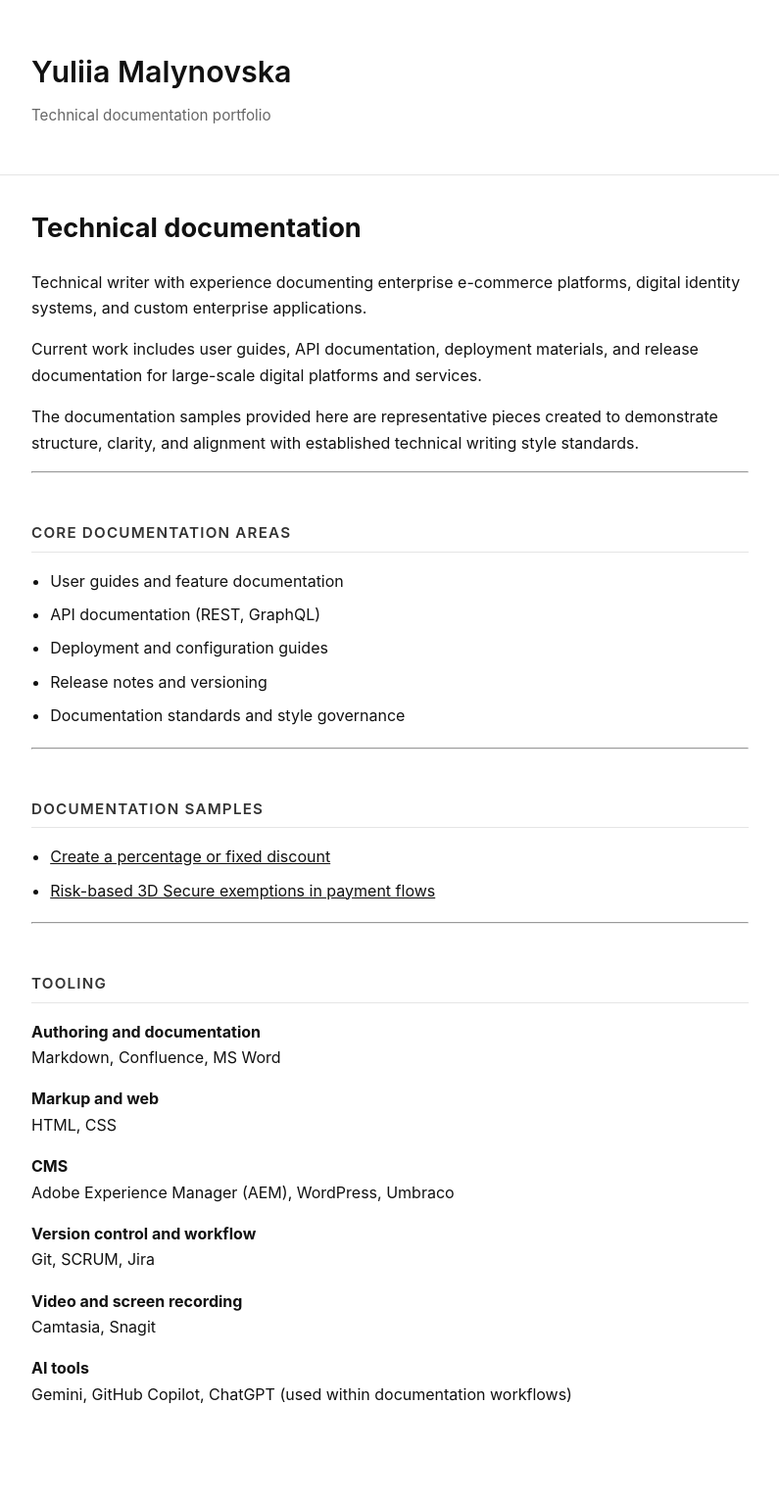
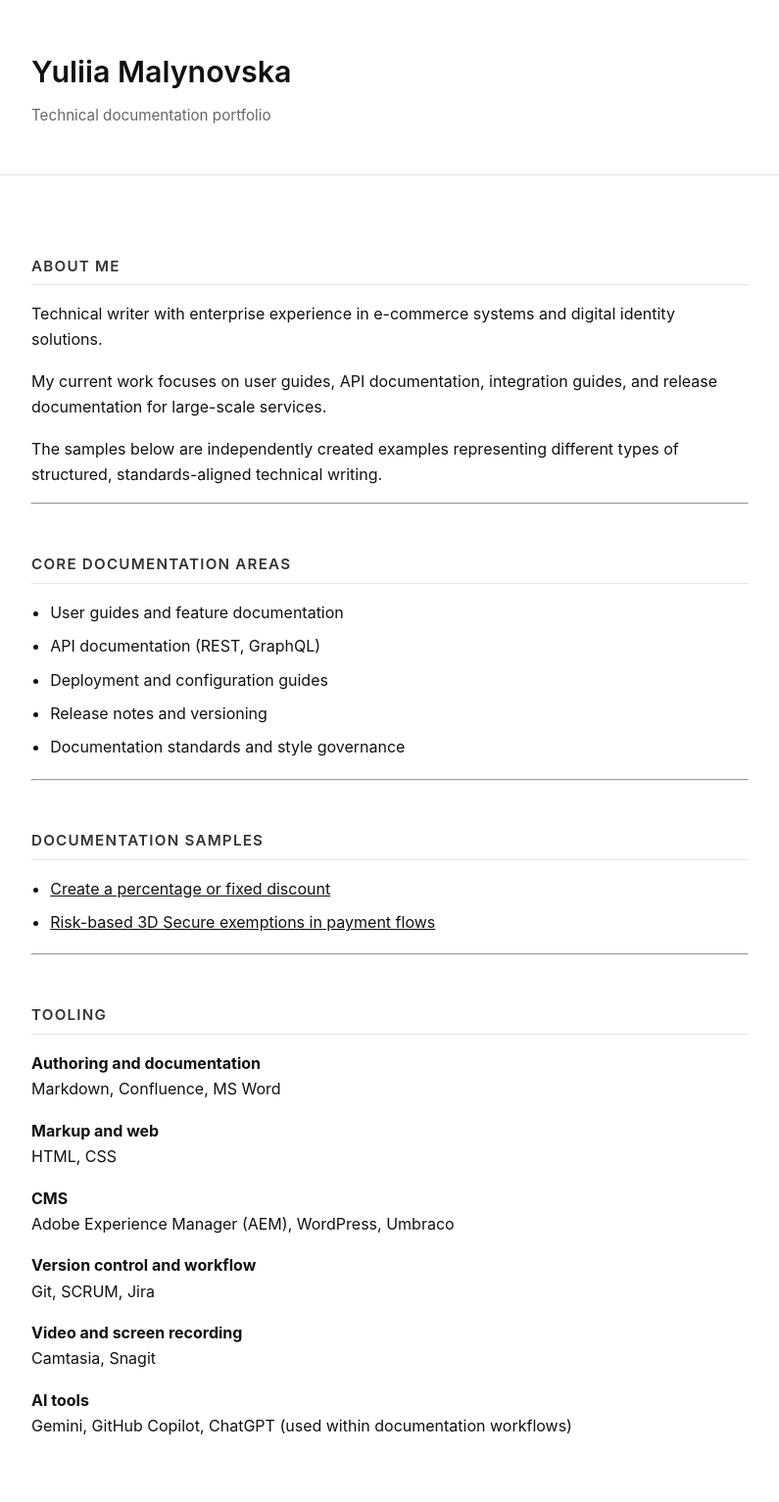
Before and after one commit to malynovskayuliia-eng/malynovskayuliia-eng.github.io, a Jekyll site: the page built from index.md, in a window 1280 px wide. Shown: the whole page at 98% size, without its empty margins (242-1037 px from the left). Built offline with Jekyll 4.4.1, drawn with Linux system fonts in a browser that asks for light colours; before the commit the page ends 1500 px from its top, so only the background shows below that.

Commit message:
Update index.md

```diff
--- a/index.md
+++ b/index.md
@@ -3,13 +3,14 @@ title: Overview
 layout: default
 nav_order: 1
 ---
-# Technical documentation
 
-Technical writer with experience documenting enterprise e-commerce platforms, digital identity systems, and custom enterprise applications.
+## About me
 
-Current work includes user guides, API documentation, deployment materials, and release documentation for large-scale digital platforms and services.
+Technical writer with enterprise experience in e-commerce systems and digital identity solutions.
 
-The documentation samples provided here are representative pieces created to demonstrate structure, clarity, and alignment with established technical writing style standards.
+My current work focuses on user guides, API documentation, integration guides, and release documentation for large-scale services.
+
+The samples below are independently created examples representing different types of structured, standards-aligned technical writing.
 
 ---
 
```
